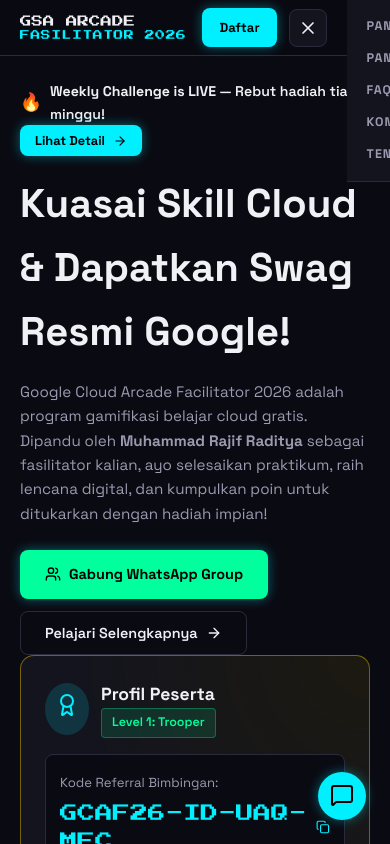
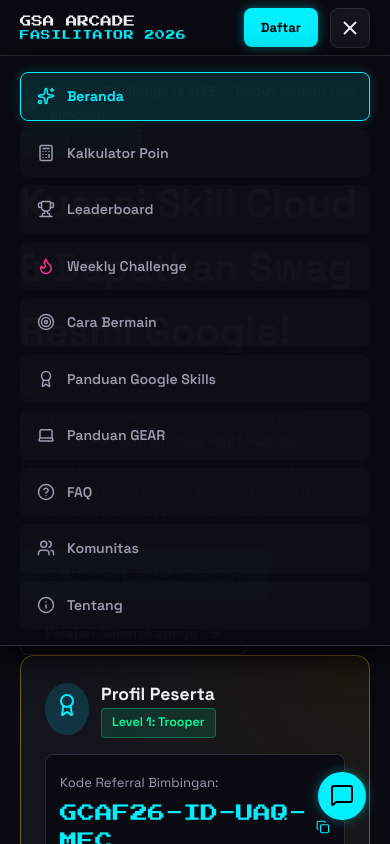
Before and after one commit to Chartzh/GSA_facilitator, a React (Vite) app: page /#home in a window 390 px wide. Both pictures are taken after a click on the button 351 px from the left and 27 px from the top of the page. Shown: the top 844 px of the page. Built offline with nearby package versions, Linux system fonts and the light colour scheme.

Commit message:
fix: mobile hamburger

```diff
--- a/src/App.tsx
+++ b/src/App.tsx
@@ -300,26 +300,89 @@
             </a>
 
             <button
+              type="button"
               className="mobile-nav-toggle"
+              aria-label="Toggle navigation menu"
               onClick={() => setIsMobileMenuOpen(!isMobileMenuOpen)}
             >
-              {isMobileMenuOpen ? <X size={20} /> : <Menu size={20} />}
+              {isMobileMenuOpen ? <X size={22} /> : <Menu size={22} />}
             </button>
           </div>
         </div>
 
         {/* Mobile Menu Drawer */}
         {isMobileMenuOpen && (
-          <div style={{ padding: '16px 20px', background: 'var(--bg-card)', borderBottom: '1px solid var(--border)', display: 'flex', flexDirection: 'column', gap: '12px' }}>
-            <div className="nav-link" onClick={() => { setActiveTab('kalkulator'); setIsMobileMenuOpen(false); }}>Kalkulator Poin</div>
-            <div className="nav-link" onClick={() => { setActiveTab('leaderboard'); setIsMobileMenuOpen(false); }}>Leaderboard</div>
-            <div className="nav-link" onClick={() => { setActiveTab('weekly-challenge'); setIsMobileMenuOpen(false); }}>Weekly Challenge</div>
-            <div className="nav-link" onClick={() => { setActiveTab('cara'); setIsMobileMenuOpen(false); }}>Cara Bermain</div>
-            <div className="nav-link" onClick={() => { setActiveTab('skills'); setIsMobileMenuOpen(false); }}>Panduan Google Skills</div>
-            <div className="nav-link" onClick={() => { setActiveTab('gear'); setIsMobileMenuOpen(false); }}>Panduan GEAR</div>
-            <div className="nav-link" onClick={() => { setActiveTab('faq'); setIsMobileMenuOpen(false); }}>FAQ</div>
-            <div className="nav-link" onClick={() => { setActiveTab('komunitas'); setIsMobileMenuOpen(false); }}>Komunitas</div>
-            <div className="nav-link" onClick={() => { setActiveTab('tentang'); setIsMobileMenuOpen(false); }}>Tentang</div>
+          <div className="mobile-menu-drawer">
+            <div
+              className={`mobile-nav-item ${activeTab === 'home' ? 'active' : ''}`}
+              onClick={() => { setActiveTab('home'); setIsMobileMenuOpen(false); }}
+            >
+              <Sparkles size={18} />
+              <span>Beranda</span>
+            </div>
+            <div
+              className={`mobile-nav-item ${activeTab === 'kalkulator' ? 'active' : ''}`}
+              onClick={() => { setActiveTab('kalkulator'); setIsMobileMenuOpen(false); }}
+            >
+              <Calculator size={18} />
+              <span>Kalkulator Poin</span>
+            </div>
+            <div
+              className={`mobile-nav-item ${activeTab === 'leaderboard' ? 'active' : ''}`}
+              onClick={() => { setActiveTab('leaderboard'); setIsMobileMenuOpen(false); }}
+            >
+              <Trophy size={18} />
+              <span>Leaderboard</span>
+            </div>
+            <div
+              className={`mobile-nav-item ${activeTab === 'weekly-challenge' ? 'active' : ''}`}
+              onClick={() => { setActiveTab('weekly-challenge'); setIsMobileMenuOpen(false); }}
+            >
+              <Flame size={18} style={{ color: 'var(--neon-magenta)' }} />
+              <span>Weekly Challenge</span>
+            </div>
+            <div
+              className={`mobile-nav-item ${activeTab === 'cara' ? 'active' : ''}`}
+              onClick={() => { setActiveTab('cara'); setIsMobileMenuOpen(false); }}
+            >
+              <Target size={18} />
+              <span>Cara Bermain</span>
+            </div>
+            <div
+              className={`mobile-nav-item ${activeTab === 'skills' ? 'active' : ''}`}
+              onClick={() => { setActiveTab('skills'); setIsMobileMenuOpen(false); }}
+            >
+              <Award size={18} />
+              <span>Panduan Google Skills</span>
+            </div>
+            <div
+              className={`mobile-nav-item ${activeTab === 'gear' ? 'active' : ''}`}
+              onClick={() => { setActiveTab('gear'); setIsMobileMenuOpen(false); }}
+            >
+              <Laptop size={18} />
+              <span>Panduan GEAR</span>
+            </div>
+            <div
+              className={`mobile-nav-item ${activeTab === 'faq' ? 'active' : ''}`}
+              onClick={() => { setActiveTab('faq'); setIsMobileMenuOpen(false); }}
+            >
+              <HelpCircle size={18} />
+              <span>FAQ</span>
+            </div>
+            <div
+              className={`mobile-nav-item ${activeTab === 'komunitas' ? 'active' : ''}`}
+              onClick={() => { setActiveTab('komunitas'); setIsMobileMenuOpen(false); }}
+            >
+              <Users size={18} />
+              <span>Komunitas</span>
+            </div>
+            <div
+              className={`mobile-nav-item ${activeTab === 'tentang' ? 'active' : ''}`}
+              onClick={() => { setActiveTab('tentang'); setIsMobileMenuOpen(false); }}
+            >
+              <Info size={18} />
+              <span>Tentang</span>
+            </div>
           </div>
         )}
       </header>
--- a/src/index.css
+++ b/src/index.css
@@ -229,6 +229,81 @@
   cursor: pointer;
   align-items: center;
   justify-content: center;
+  transition: all 0.2s ease;
+  user-select: none;
+  -webkit-tap-highlight-color: transparent;
+}
+
+.mobile-nav-toggle:hover,
+.mobile-nav-toggle:active {
+  background: rgba(0, 240, 255, 0.15);
+  border-color: var(--neon-cyan);
+  color: var(--neon-cyan);
+}
+
+/* Mobile Nav Drawer Overlay */
+.mobile-menu-drawer {
+  position: absolute;
+  top: var(--navbar-height);
+  left: 0;
+  right: 0;
+  width: 100%;
+  background: rgba(10, 10, 18, 0.98);
+  backdrop-filter: blur(20px);
+  -webkit-backdrop-filter: blur(20px);
+  border-bottom: 1px solid var(--border);
+  box-shadow: 0 12px 32px rgba(0, 0, 0, 0.85);
+  padding: 16px 20px;
+  display: flex;
+  flex-direction: column;
+  gap: 8px;
+  max-height: calc(100vh - var(--navbar-height));
+  overflow-y: auto;
+  z-index: 999;
+  animation: mobileMenuFade 0.2s ease-out forwards;
+}
+
+@keyframes mobileMenuFade {
+  from {
+    opacity: 0;
+    transform: translateY(-8px);
+  }
+  to {
+    opacity: 1;
+    transform: translateY(0);
+  }
+}
+
+.mobile-nav-item {
+  display: flex;
+  align-items: center;
+  gap: 12px;
+  padding: 12px 16px;
+  border-radius: var(--radius-sm);
+  color: var(--text-muted);
+  font-size: 0.88rem;
+  font-weight: 600;
+  cursor: pointer;
+  transition: all 0.15s ease;
+  background: rgba(255, 255, 255, 0.02);
+  border: 1px solid transparent;
+  user-select: none;
+  -webkit-tap-highlight-color: transparent;
+}
+
+.mobile-nav-item:hover,
+.mobile-nav-item:active {
+  background: rgba(0, 240, 255, 0.08);
+  color: var(--neon-cyan);
+  border-color: rgba(0, 240, 255, 0.2);
+}
+
+.mobile-nav-item.active {
+  background: rgba(0, 240, 255, 0.12);
+  color: var(--neon-cyan);
+  border-color: var(--neon-cyan);
+  font-weight: 700;
+  box-shadow: 0 0 12px rgba(0, 240, 255, 0.2);
 }
 
 @media (max-width: 992px) {
```
